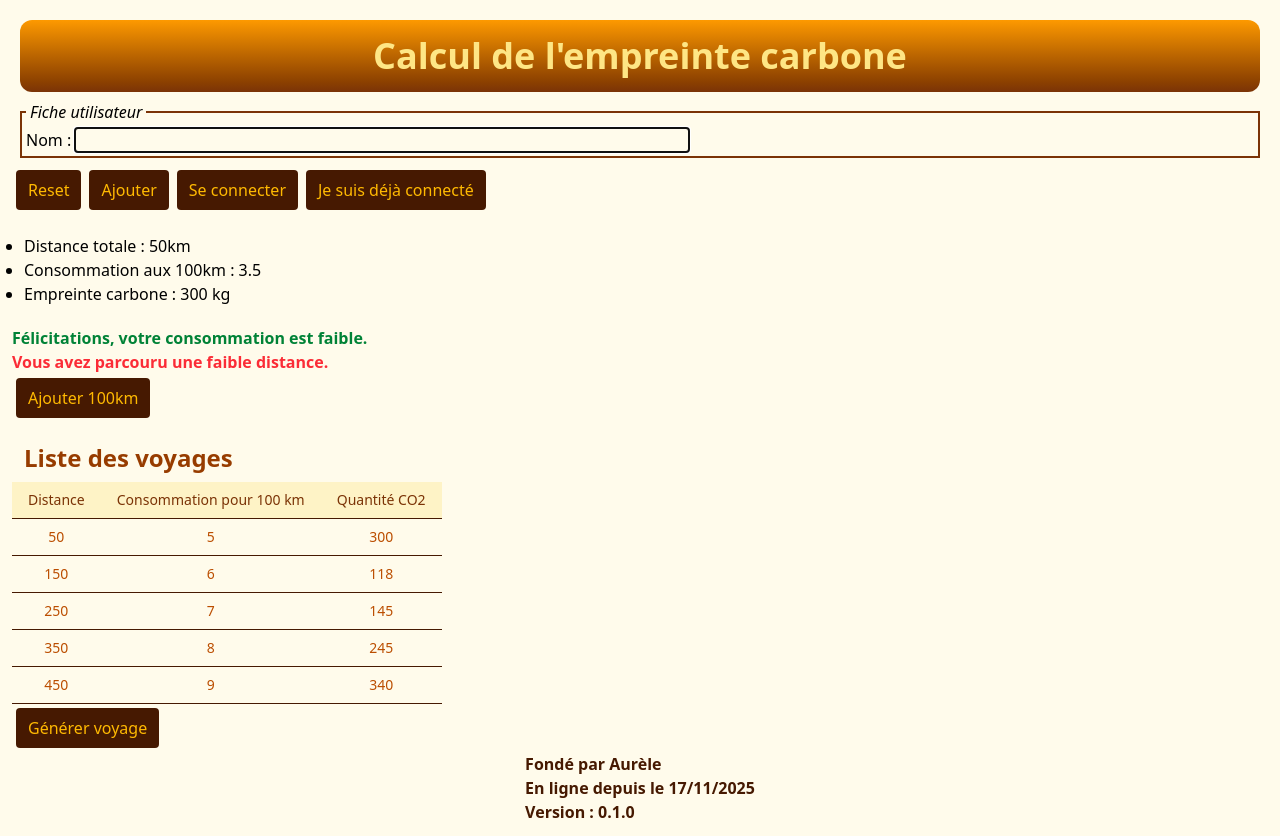
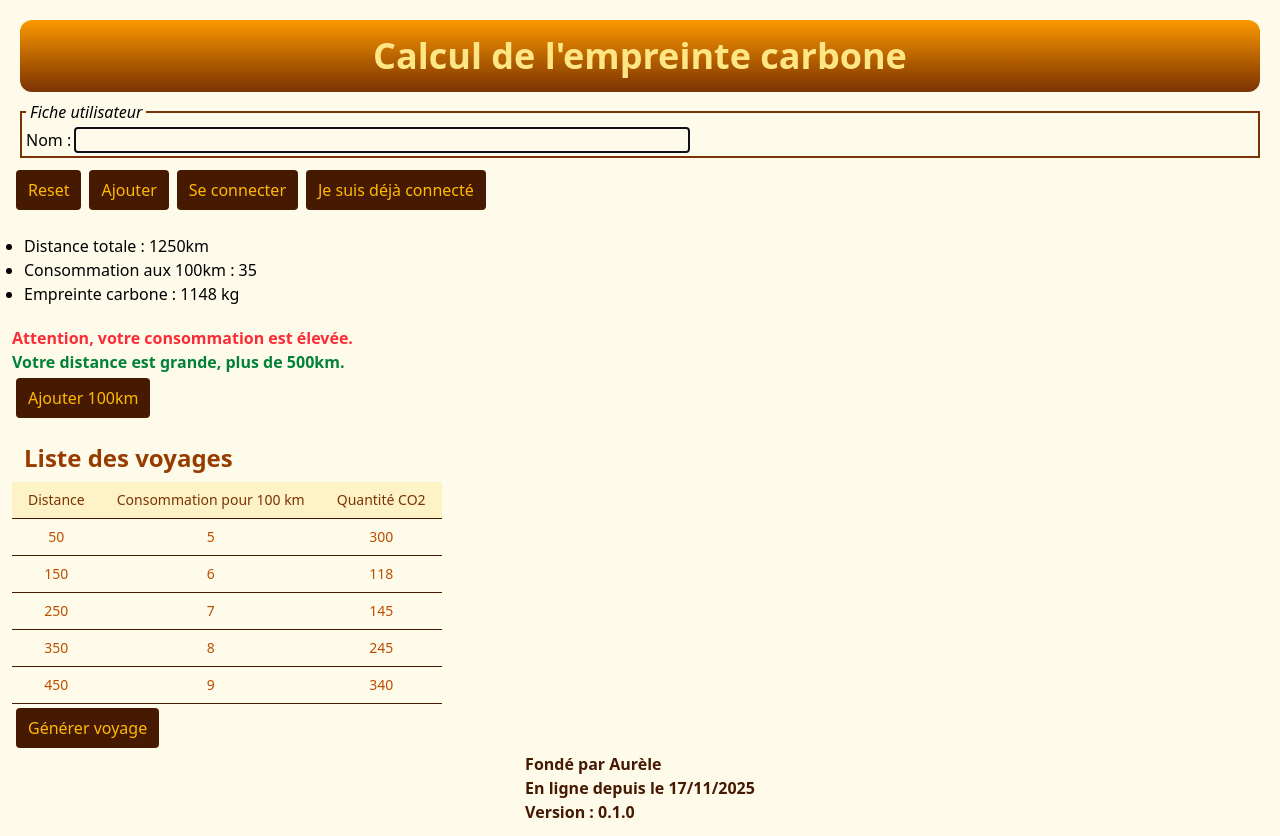
Before and after one commit to kenaryn/calcul_empreinte_carbone, an Angular app: page / in a window 1280 px wide. Built offline with nearby package versions, Linux system fonts and the light colour scheme.

Commit message:
Secured a fully operating state with all features planned. Well done Aurèle!

```diff
--- a/src/app/carbon-footprint/carbon-footprint.html
+++ b/src/app/carbon-footprint/carbon-footprint.html
@@ -3,14 +3,13 @@
 
 <ul>
   <li [textContent]="'Distance totale : ' + distanceKm + 'km'"></li>
-  <li [textContent]="'Consommation aux 100km : ' + consommationPour100km"></li>
-<!--  <li [textContent]="'Empreinte carbone : ' + tronquerAffichageNombre(((distanceKm * consommationPour100km) / 100) * 2.3) + ' kg'"></li>-->
+  <li [textContent]="'Consommation aux 100km : ' + consommationPour100Km"></li>
   <li [textContent]="'Empreinte carbone : ' + quantiteCO2Totale + ' kg'"></li>
 </ul>
 
-@if (consommationPour100km > 7) {
+@if (consommationPour100Km > 7) {
   <p [class]="isLowOrHigh()">Attention, votre consommation est élevée.</p>
-} @else if (consommationPour100km < 4) {
+} @else if (consommationPour100Km < 4) {
   <p [class]="isLowOrHigh()">Félicitations, votre consommation est faible.</p>
 }
 
@@ -36,7 +35,7 @@
       <tr>
         <td [textContent]="voyage.distanceKm"></td>
         <td [textContent]="voyage.consommationPour100Km"></td>
-        <td [textContent]="voyage.quantiteCO2"></td>
+        <td [textContent]="tronquerAffichageNombre(voyage.quantiteCO2)"></td>
       </tr>
     }
   </tbody>
--- a/src/app/carbon-footprint/carbon-footprint.ts
+++ b/src/app/carbon-footprint/carbon-footprint.ts
@@ -1,11 +1,6 @@
 import {
-  AfterContentChecked,
-  AfterContentInit,
-  AfterViewChecked,
-  AfterViewInit,
   Component,
   inject,
-  OnDestroy,
   OnInit,
   signal,
   WritableSignal
@@ -23,14 +18,14 @@ import {CarbonFootprintComputeService} from '../services/carbon-footprint-comput
   templateUrl: './carbon-footprint.html',
   styleUrl: './carbon-footprint.css',
 })
-export class CarbonFootprint implements OnInit, OnDestroy, AfterContentInit, AfterViewInit, AfterContentChecked, AfterViewChecked {
+export class CarbonFootprint implements OnInit {
 
   /* Injection de dépendances */
   protected carbonFootprintComputeService: CarbonFootprintComputeService = inject(CarbonFootprintComputeService);
 
   protected _distanceKm: WritableSignal<number> = signal(50);
-  protected _consommationPour100km: WritableSignal<number> = signal(3.5);
-  protected _quantiteCO2Totale: WritableSignal<number> = signal(300);
+  protected _consommationPour100Km: WritableSignal<number> = signal(3.5);
+  protected _quantiteCO2Totale: WritableSignal<number> = signal(15);
   protected _voyages: WritableSignal<{ id: number, distanceKm: number, consommationPour100Km: number, quantiteCO2: number }[]> = signal([]);
   /* Injection de dépendances - fin */
 
@@ -40,13 +35,13 @@ export class CarbonFootprint implements OnInit, OnDestroy, AfterContentInit, Aft
     return this._voyages();
   }
 
-  public get consommationPour100km(): number {
-    return this._consommationPour100km();
+  public get consommationPour100Km(): number {
+    return this._consommationPour100Km();
   }
 
-  public set consommationPour100km(consommation: number) {
-    if (this.consommationPour100km > 0) {
-      this._consommationPour100km.set(consommation);
+  public set consommationPour100Km(consommation: number) {
+    if (consommation > 0) {
+      this._consommationPour100Km.set(consommation);
     }
   }
 
@@ -63,12 +58,6 @@ export class CarbonFootprint implements OnInit, OnDestroy, AfterContentInit, Aft
   public get quantiteCO2Totale(): number {
     return this._quantiteCO2Totale();
   }
-
-  public set quantiteCO2Totale(CO2: number) {
-    if (this.quantiteCO2Totale > 0) {
-      this._quantiteCO2Totale.set(CO2);
-    }
-  }
   /* Accesseurs - fin */
 
 
@@ -76,26 +65,7 @@ export class CarbonFootprint implements OnInit, OnDestroy, AfterContentInit, Aft
     ngOnInit(): void {
       console.info('Le composant est initialisé avec les données d\'un service API');
       this.recupererVoyages();
-    }
-
-    ngOnDestroy(): void {
-      // console.info('Le composant CarbonFootprint est détruit.');
-    }
-
-    ngAfterContentInit(): void {
-      // console.info('Le contenu du composant a été initialisé.');
-    }
-
-    ngAfterContentChecked(): void {
-      // console.info('Le contenu du composant a été vérifié');
-    }
-
-    ngAfterViewInit(): void {
-      // console.info('La vue du composant a été initialisée')
-    }
-
-    ngAfterViewChecked(): void {
-      // console.info('La vue du composant a été vérifiée');
+      this.calculerTotalEtMoyenne();
     }
   /* Cycle de vie du composant - fin */
 
@@ -103,17 +73,20 @@ export class CarbonFootprint implements OnInit, OnDestroy, AfterContentInit, Aft
   /* Méthodes · logique métier */
   public calculerTotalEtMoyenne() {
     let resume = this.carbonFootprintComputeService.getResumeVoyages();
-    this.distanceKm = resume.distanceKmTotale;
-    this.consommationPour100km = resume.consommationPour100KmTotale;
-    this.quantiteCO2Totale = resume.quantiteCO2Totale;
+    this._distanceKm.set(resume.distanceKmTotale);
+    this._consommationPour100Km.set(resume.consommationPour100KmTotale);
+    this._quantiteCO2Totale.set(resume.quantiteCO2Totale);
   }
 
+  /**
+   * Récupère les données du service et met à jour le signal local du composant
+   */
   public recupererVoyages(): void {
     console.info('Composant recupererVoyages');
     this._voyages.set(this.carbonFootprintComputeService.voyages);
   }
 
-  public isLowOrHigh = (): string => (this.consommationPour100km > 7) ? 'high' : (this.consommationPour100km < 4) ? 'low' : 'normal';
+  public isLowOrHigh = (): string => (this.consommationPour100Km > 7) ? 'high' : (this.consommationPour100Km < 4) ? 'low' : 'normal';
 
   public isFartherOrCloser  = (): string => (this.distanceKm > 500) ? 'haute-distance' : (this.distanceKm < 100) ? 'basse-distance' : 'normal';
 
@@ -140,18 +113,21 @@ export class CarbonFootprint implements OnInit, OnDestroy, AfterContentInit, Aft
   // }
 
   public genererVoyage(): void {
-    if (this.voyages) {
-      // Générer un nouvel identifiant
-      const nouveauId = this.voyages.length > 0 ? Math.max(...this.voyages.map(val => val.id)) + 1 : 1;
+    const nouveauVoyage = {
+      id: 6,
+      distanceKm: this.genererNombreAleatoire(30, 600, 5),
+      consommationPour100Km: this.genererNombreAleatoire(3, 11, 1),
+      quantiteCO2: this.genererNombreAleatoire(100, 400, 2)
+    };
 
-      this._voyages.update(v =>
-        ([ ...v,
-          { id: 6, distanceKm: this.genererNombreAleatoire(30, 600, 5),
-            consommationPour100Km: this.genererNombreAleatoire(3, 11, 1),
-            quantiteCO2: this.genererNombreAleatoire(100, 400, 2) }
-        ]));
-      this.calculerTotalEtMoyenne();
-    }
+    // Ajoute le voyage au service
+    this.carbonFootprintComputeService.ajouterVoyage(nouveauVoyage);
+
+    // Met à jour le signal local du composant pour refléter le changement
+    this._voyages.set(this.carbonFootprintComputeService.voyages);
+
+    // Recalculer les totaux APRES que les données du service soient mises à jour
+    this.calculerTotalEtMoyenne();
   }
   /* Méthodes · logique métier · fin */
 
--- a/src/app/services/carbon-footprint-compute.service.ts
+++ b/src/app/services/carbon-footprint-compute.service.ts
@@ -31,7 +31,7 @@ export class CarbonFootprintComputeService {
   }
 
   public ajouterVoyage(voyage: any): void {
-    voyage.quantiteCO2 = (voyage.distanceKm * voyage.consommationPour100km) / 100 * 2.3;
+    voyage.quantiteCO2 = (voyage.distanceKm * voyage.consommationPour100Km) / 100 * 2.3;
     this._voyages.update(v => ([...v, voyage]));
   }
 }
```
